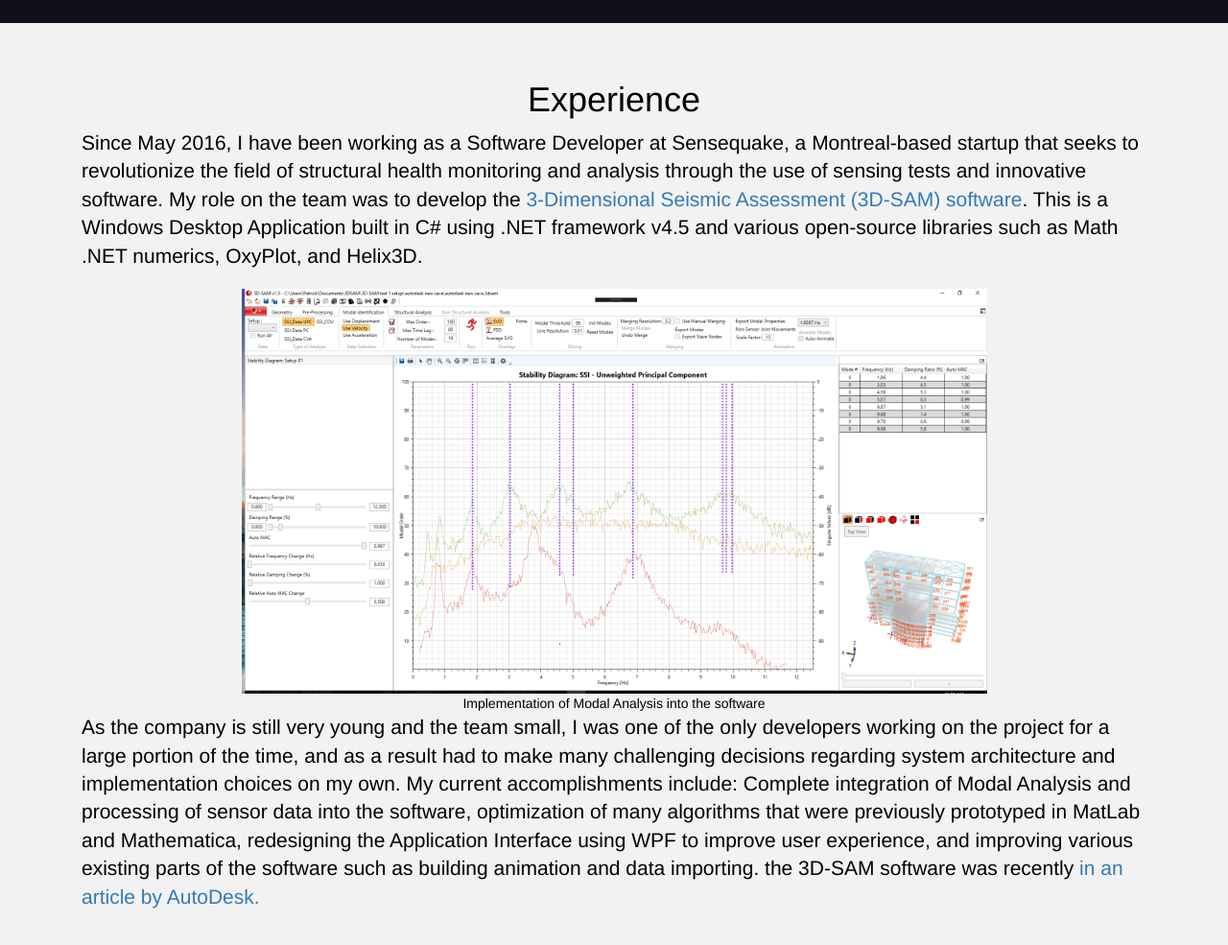
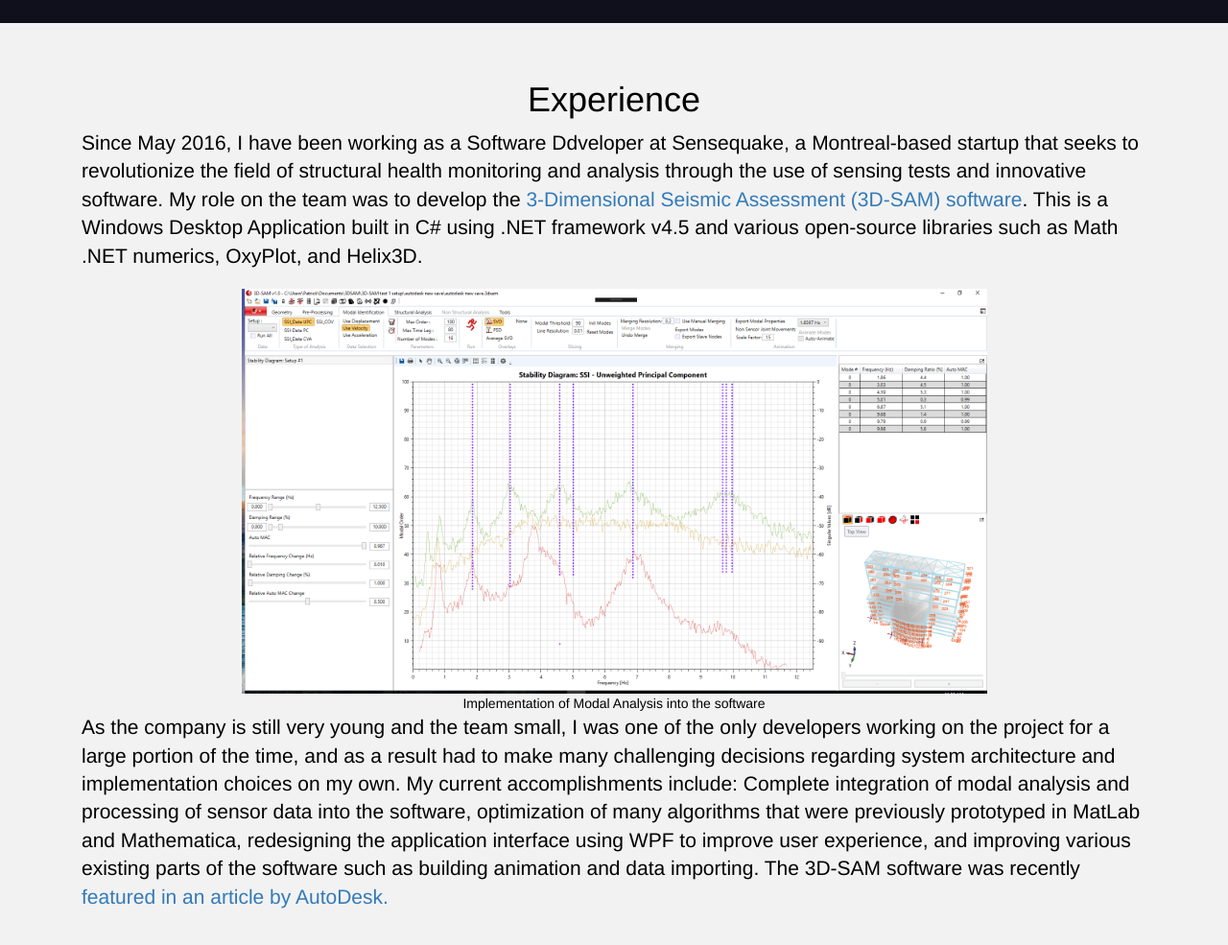
Before and after one commit to patlai/patlai.github.io, a plain HTML site: page index.html in a window 1280 px wide. Shown: the part 5340-6325 px from the top of the page at 96% size. Drawn offline with nearby package versions, Linux system fonts and the light colour scheme.

Commit message:
fix typos

```diff
--- a/index.html
+++ b/index.html
@@ -290,14 +290,14 @@
   <div class = "container" >
     <div class = "exp" id = "experience">
       <h1><center>Experience</center></h1>
-      <p class = "lead">Since May 2016, I have been working as a Software Developer at Sensequake, a Montreal-based startup that seeks to revolutionize the field of structural health monitoring and analysis through the use of sensing tests and innovative software. My role on the team was to develop the <a href = "http://www.sensequake.com/software">3-Dimensional Seismic Assessment (3D-SAM) software</a>. This is a Windows Desktop Application built in C# using .NET framework v4.5 and various open-source libraries such as Math .NET numerics, OxyPlot, and Helix3D.</p>
+      <p class = "lead">Since May 2016, I have been working as a Software Ddveloper at Sensequake, a Montreal-based startup that seeks to revolutionize the field of structural health monitoring and analysis through the use of sensing tests and innovative software. My role on the team was to develop the <a href = "http://www.sensequake.com/software">3-Dimensional Seismic Assessment (3D-SAM) software</a>. This is a Windows Desktop Application built in C# using .NET framework v4.5 and various open-source libraries such as Math .NET numerics, OxyPlot, and Helix3D.</p>
       <center>
         <img class="img-responsive" src="images/3dsam.png" width="70%">
           <div class = "caption">
             Implementation of Modal Analysis into the software
           </div>
       </center>
-      <p class = "lead">As the company is still very young and the team small, I was one of the only developers working on the project for a large portion of the time, and as a result had to make many challenging decisions regarding system architecture and implementation choices on my own. My current accomplishments include: Complete integration of Modal Analysis and processing of sensor data into the software, optimization of many algorithms that were previously prototyped in MatLab and Mathematica, redesigning the Application Interface using WPF to improve user experience, and improving various existing parts of the software such as building animation and data importing. the 3D-SAM software was recently <a href="http://blogs.autodesk.com/bim-and-beam/2017/04/21/sensing-tests-improve-reliability-of-structural-engineering/">in an article by AutoDesk.</a></p>
+      <p class = "lead">As the company is still very young and the team small, I was one of the only developers working on the project for a large portion of the time, and as a result had to make many challenging decisions regarding system architecture and implementation choices on my own. My current accomplishments include: Complete integration of modal analysis and processing of sensor data into the software, optimization of many algorithms that were previously prototyped in MatLab and Mathematica, redesigning the application interface using WPF to improve user experience, and improving various existing parts of the software such as building animation and data importing. The 3D-SAM software was recently <a href="http://blogs.autodesk.com/bim-and-beam/2017/04/21/sensing-tests-improve-reliability-of-structural-engineering/">featured in an article by AutoDesk.</a></p>
       <!-- <div class="progress">
       <div class="progress-bar" role="progressbar" aria-valuenow="60" aria-valuemin="0" aria-valuemax="100" style="width: 50%;">
           60%
```
